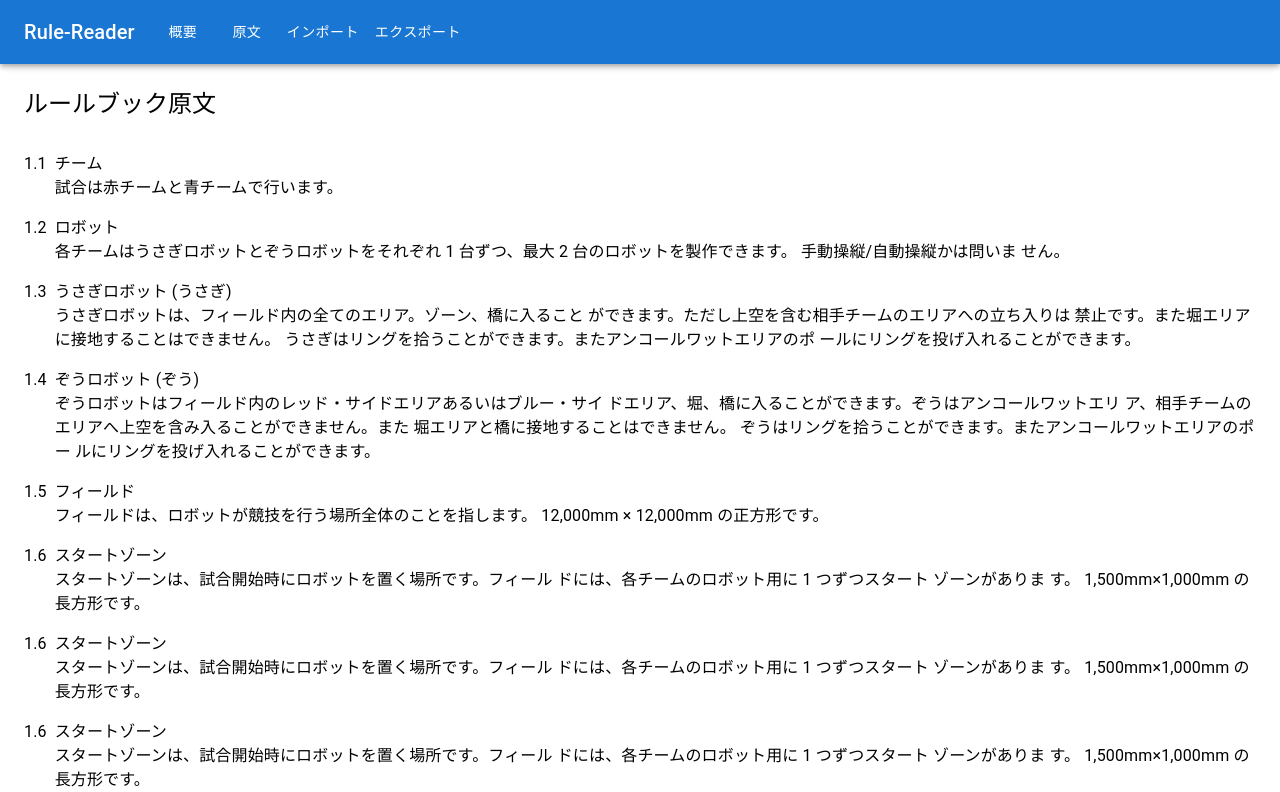
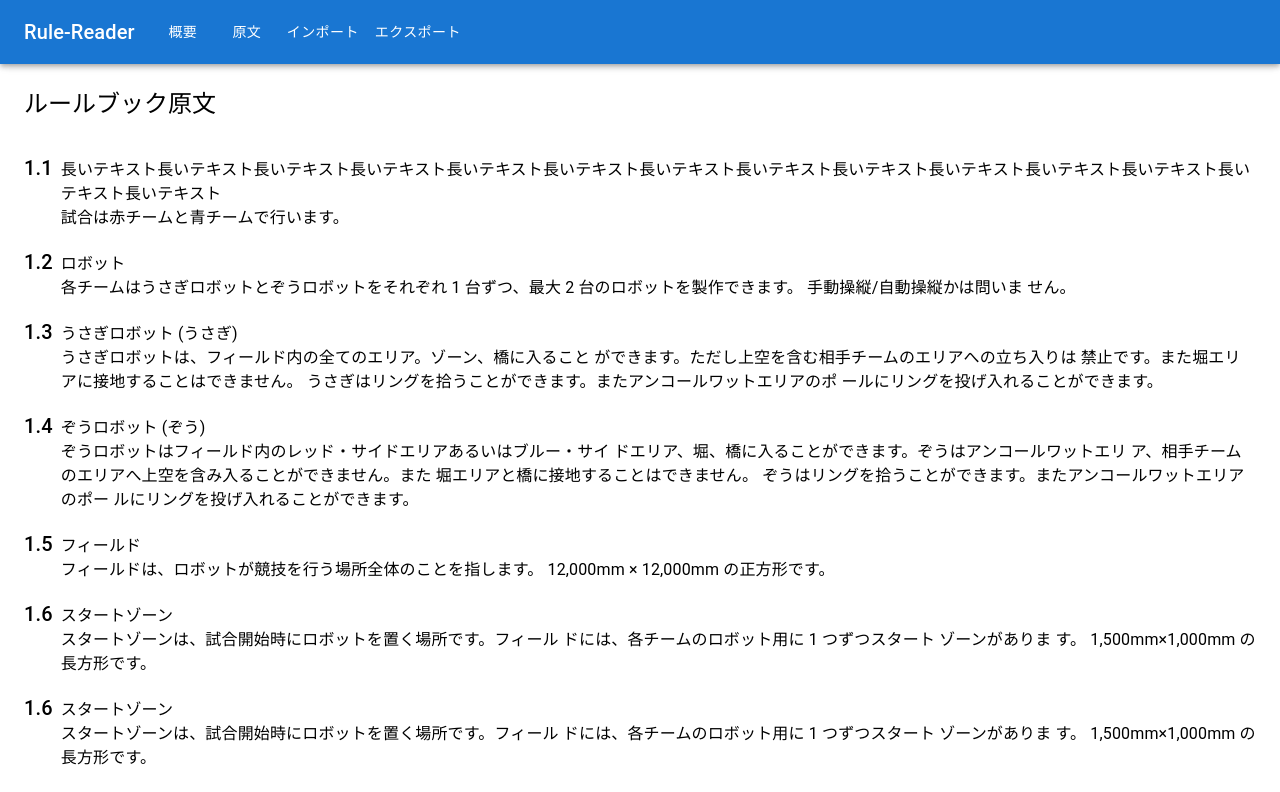
Before and after one commit to na-trium-144/robocon-rule-reader, a Next.js app: page /rulebook in a window 1280 px wide. Shown: the top 792 px of the page. Built offline with nearby package versions, Linux system fonts and the light colour scheme.

Commit message:
align-items=baseline

```diff
--- a/pages/rulebook.tsx
+++ b/pages/rulebook.tsx
@@ -27,7 +27,7 @@ interface Rule {
 const rulebook: Rule[] = [
   {
     num: "1.1",
-    text: ["チーム", "試合は赤チームと青チームで行います。"],
+    text: ["長いテキスト長いテキスト長いテキスト長いテキスト長いテキスト長いテキスト長いテキスト長いテキスト長いテキスト長いテキスト長いテキスト長いテキスト長いテキスト長いテキスト", "試合は赤チームと青チームで行います。"],
     comments: [],
   },
   {
@@ -171,9 +171,9 @@ const RuleItem = (props: { rule: Rule; onClick: () => void }) => {
   return (
     <>
       <ListItemButton key={rule.num} onClick={onClick}>
-        <Grid container alignItems="flex-start" spacing={1}>
+        <Grid container alignItems="baseline" spacing={1}>
           <Grid item>
-            <Typography variant="body1" nowrap>
+            <Typography variant="h6" nowrap>
               {rule.num}
             </Typography>
           </Grid>
@@ -197,9 +197,9 @@ const RuleItemActive = (props: { rule: Rule }) => {
     <>
       <ListItem key={rule.num}>
         <Paper elevation={3} sx={{ padding: 1, width: "100%" }}>
-          <Grid container alignItems="flex-start" spacing={1}>
+          <Grid container alignItems="baseline" spacing={1}>
             <Grid item>
-              <Typography variant="body1" nowrap>
+              <Typography variant="h6" nowrap>
                 {rule.num}
               </Typography>
             </Grid>
```
